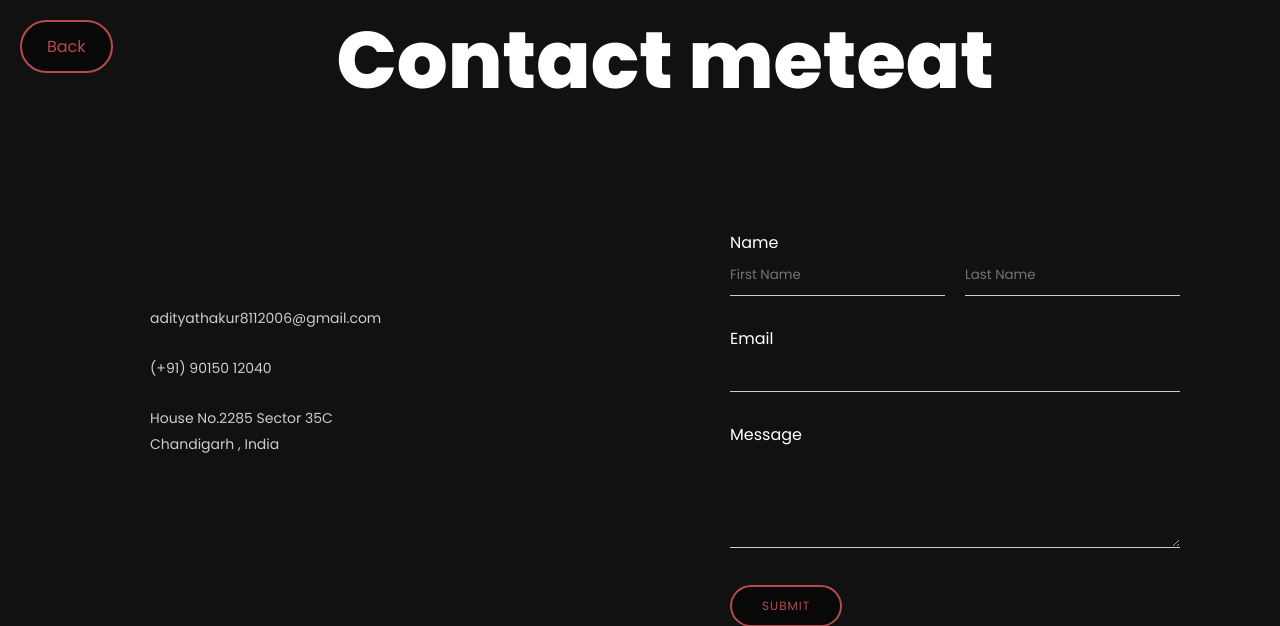
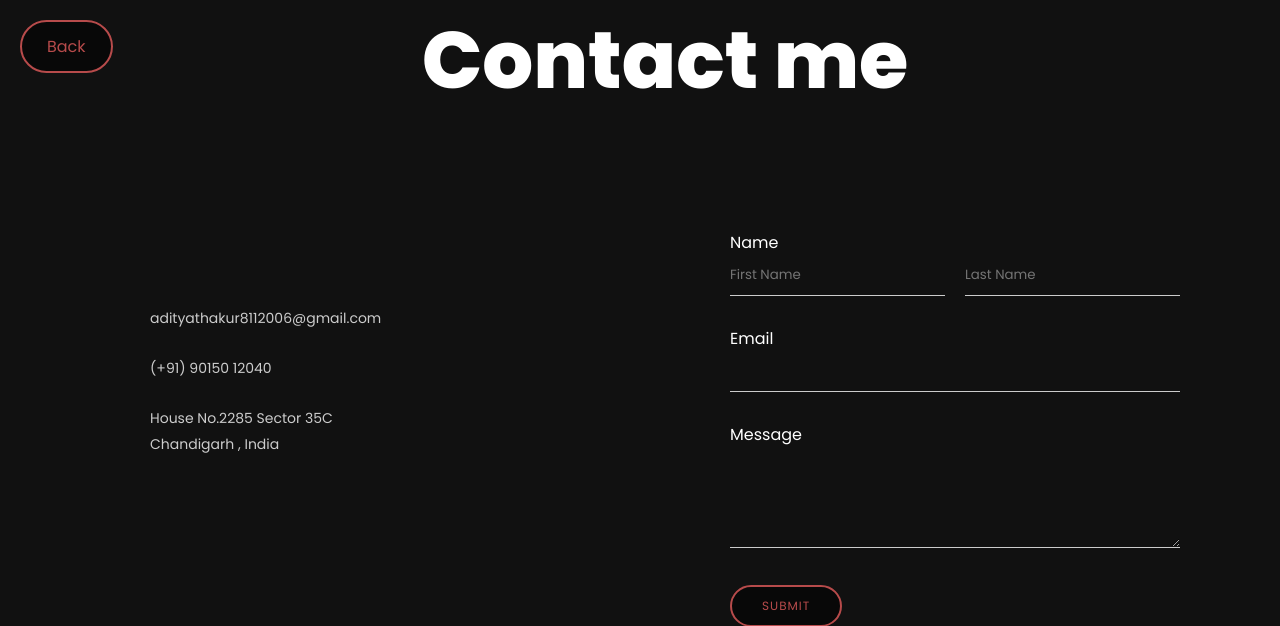
Before and after one commit to aditya200617/portfolio, a Django app: page /contact/ in a window 1280 px wide. Shown: the top 626 px of the page. Run offline with Django 5.2, Linux system fonts and the light colour scheme.

Commit message:
Updated contact page

```diff
--- a/port/templates/contact.html
+++ b/port/templates/contact.html
@@ -13,7 +13,7 @@
 <body>
 
   <section class="contact">
-    <h1 style="text-align: center;"><b>Contact meteat</b></h1><br><br>
+    <h1 style="text-align: center;"><b>Contact me</b></h1><br><br>
 
     <div class="contact-container">
 
```
